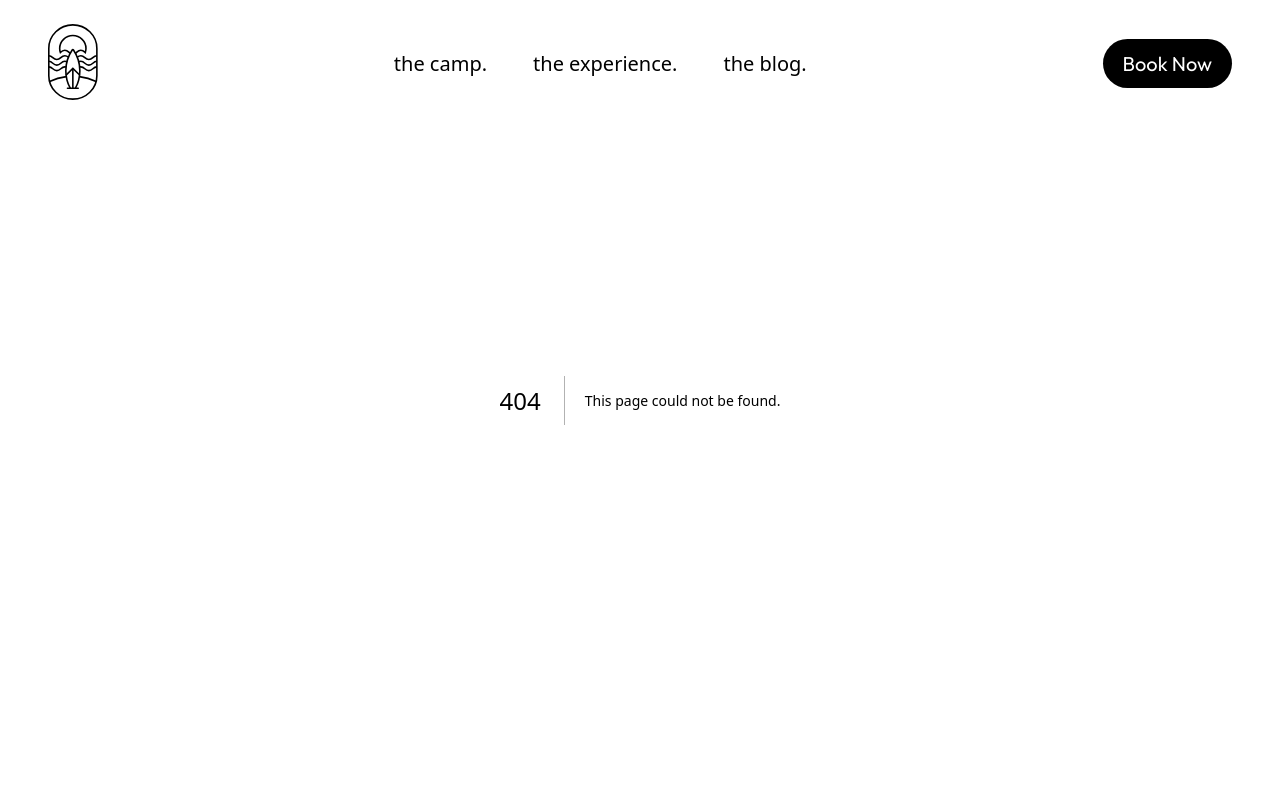
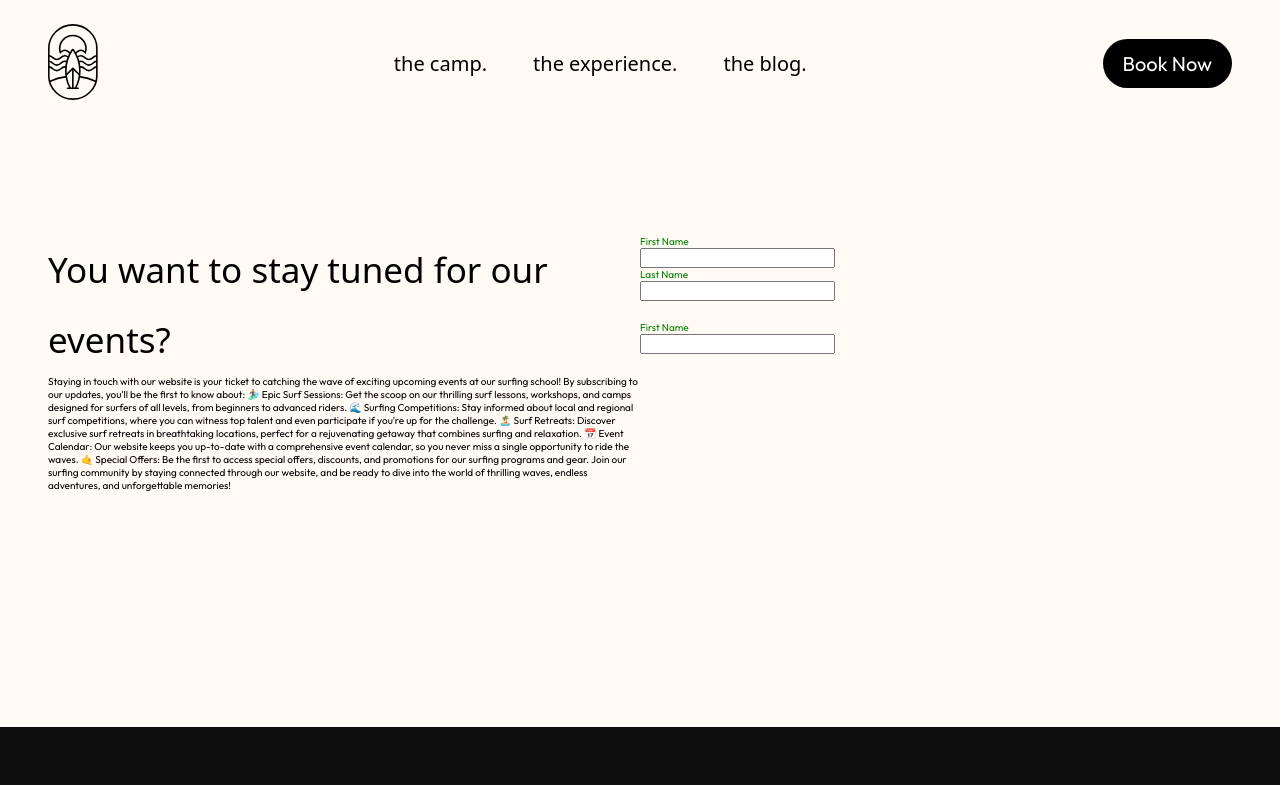
Before and after one commit to CandleLearner-M/surf-next, a Next.js app: page /events in a window 1280 px wide. Before the commit this address had no page. Shown: the top 785 px of the page. Built offline with nearby package versions, Linux system fonts and the light colour scheme; a web font is replaced by a local one.

Commit message:
working on the events page

```diff
--- /dev/null
+++ b/app/events/page.module.scss
@@ -0,0 +1,3 @@
+.events {
+  padding: 23.5rem 4.8rem;
+}
--- /dev/null
+++ b/app/events/page.tsx
@@ -0,0 +1,11 @@
+import Events from '@/components/events/Events';
+import styles from './page.module.scss';
+
+function EventsPage() {
+  return (
+    <main className={styles.events}>
+        <Events />
+    </main>
+  )
+}
+export default EventsPage;
--- /dev/null
+++ b/components/events/Events.module.scss
@@ -0,0 +1,26 @@
+.events {
+  display: grid;
+  grid-template-columns: repeat(2, 1fr);
+
+  form {
+    display: grid;
+    grid-template-columns: repeat(2, 1fr);
+    grid-template-rows: repeat(3, 1fr);
+    grid-column-gap: 0px;
+    grid-row-gap: 0px;
+  }
+}
+
+.formGroup {
+
+  label {
+    color: green;
+    display: block;
+  }
+}
+
+
+.div1 { grid-area: 1 / 1 / 2 / 2; }
+.div2 { grid-area: 1 / 2 / 2 / 3; }
+.div3 { grid-area: 2 / 1 / 3 / 3; }
+.div4 { grid-area: 3 / 1 / 4 / 3; }
--- /dev/null
+++ b/components/events/Events.tsx
@@ -0,0 +1,48 @@
+import Markdown from "react-markdown";
+import styles from "./Events.module.scss";
+
+function Events() {
+  return (
+    <section className={styles.events}>
+      <div>
+        <h3>You want to stay tuned for our events?</h3>
+        <Markdown>
+          Staying in touch with our website is your ticket to catching the wave
+          of exciting upcoming events at our surfing school! By subscribing to
+          our updates, you'll be the first to know about: 🏄‍♂️ Epic Surf Sessions:
+          Get the scoop on our thrilling surf lessons, workshops, and camps
+          designed for surfers of all levels, from beginners to advanced riders.
+          🌊 Surfing Competitions: Stay informed about local and regional surf
+          competitions, where you can witness top talent and even participate if
+          you're up for the challenge. 🏝️ Surf Retreats: Discover exclusive surf
+          retreats in breathtaking locations, perfect for a rejuvenating getaway
+          that combines surfing and relaxation. 📅 Event Calendar: Our website
+          keeps you up-to-date with a comprehensive event calendar, so you never
+          miss a single opportunity to ride the waves. 🤙 Special Offers: Be the
+          first to access special offers, discounts, and promotions for our
+          surfing programs and gear. Join our surfing community by staying
+          connected through our website, and be ready to dive into the world of
+          thrilling waves, endless adventures, and unforgettable memories!
+        </Markdown>
+      </div>
+
+      <form>
+        <div>
+          <div className={`${styles.formGroup} ${styles.div1}`}>
+            <label htmlFor="firstName">First Name</label>
+            <input type="text" id="firstName" />
+          </div>
+          <div className={`${styles.formGroup} ${styles.div2}`}>
+            <label htmlFor="lastName">Last Name</label>
+            <input type="text" id="lastName" />
+          </div>
+        </div>
+        <div className={`${styles.formGroup} ${styles.div3}`}>
+          <label htmlFor="firstName">First Name</label>
+          <input type="text" id="firstName" />
+        </div>
+      </form>
+    </section>
+  );
+}
+export default Events;
```
